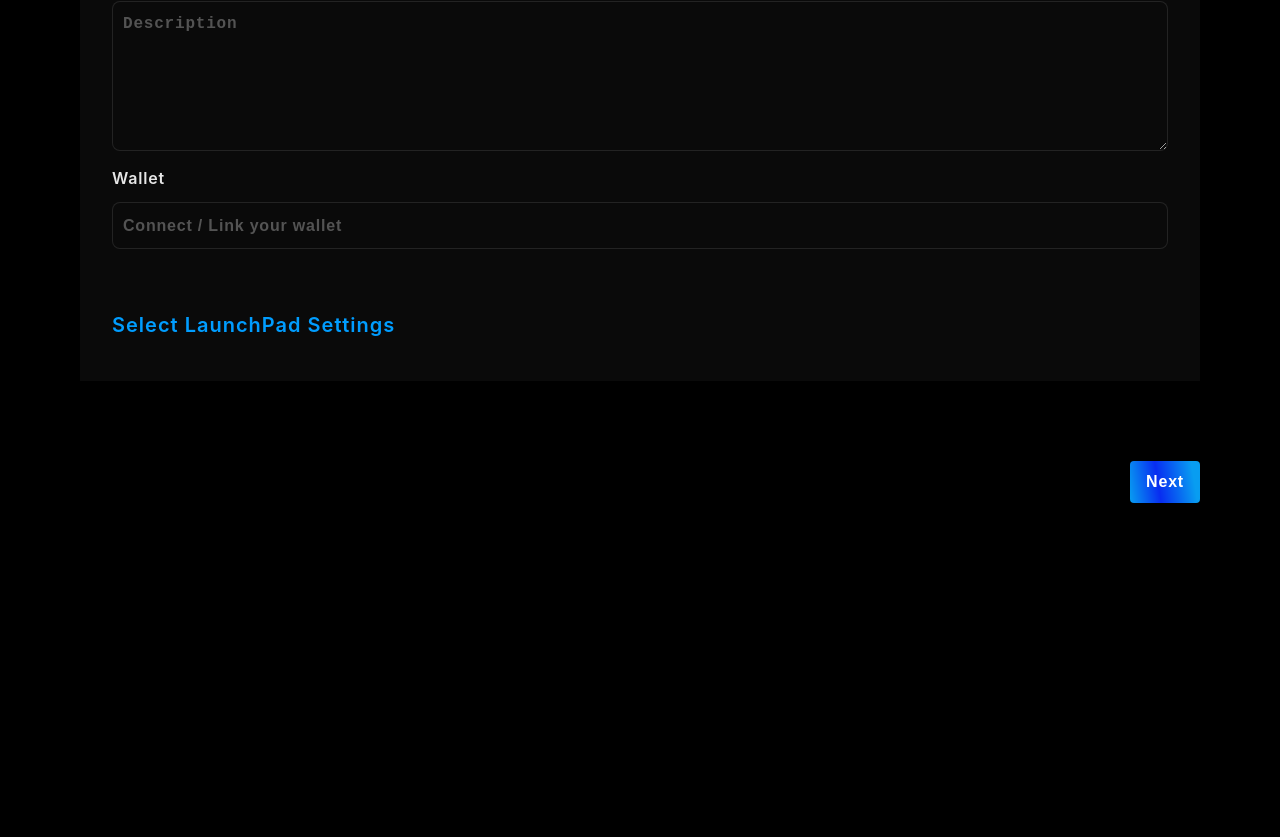
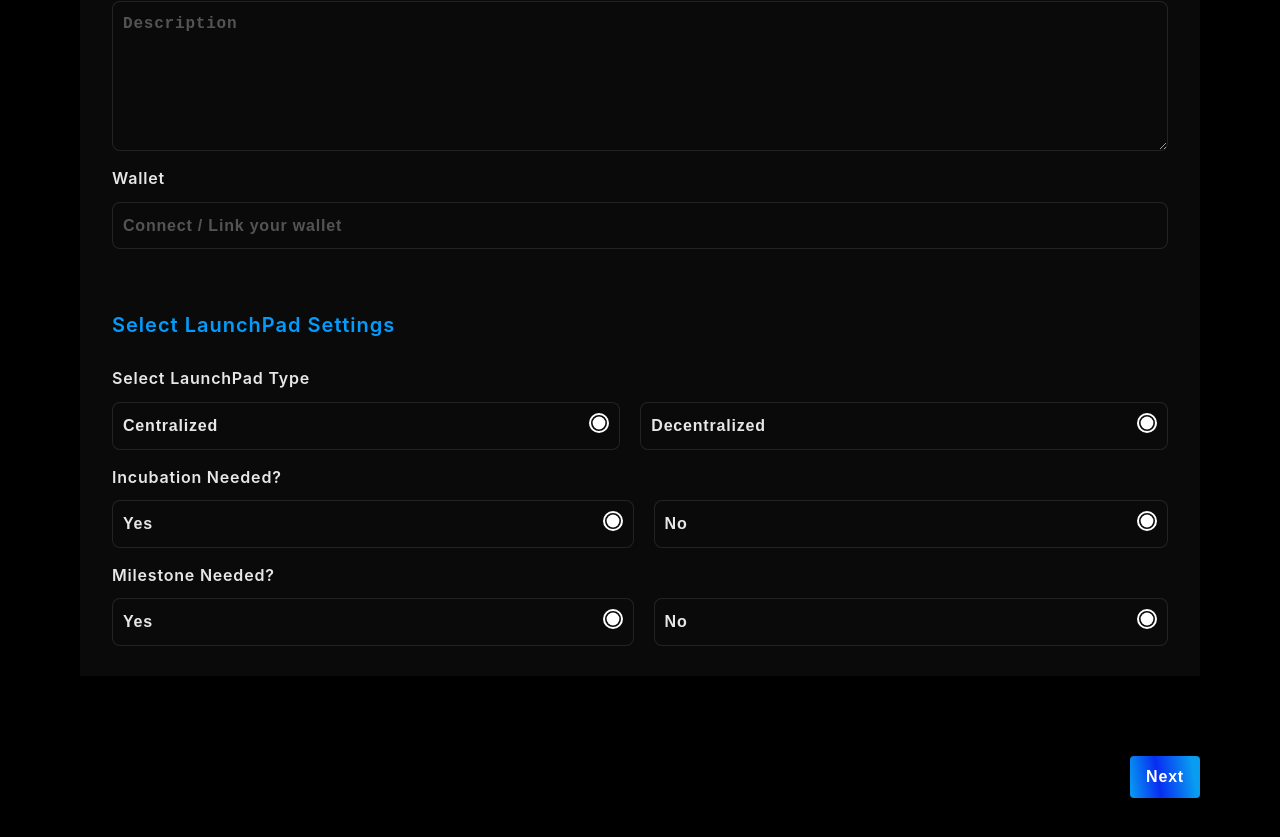
Before and after one commit to CodeXChainOfficial/CodeX-Chain, a React (Vite) app: page /launchpad in a window 1280 px wide. Shown: the part 589-1426 px from the top of the page. Before the commit the page ends 1132 px from the top, so only its background shows below. Built offline with nearby package versions, Linux system fonts and the light colour scheme.

Commit message:
Progress mark.

```diff
--- a/src/pages/launchpad/pages/create/components/ImageInput.tsx
+++ b/src/pages/launchpad/pages/create/components/ImageInput.tsx
@@ -13,21 +13,25 @@ const ImageInput = ({ name, control, rules, placeholder, label, required }: Inpu
     rules: { required, ...rules },
   });
 
-  const onChange = (e: any) => {
+  const onChange = (e: React.ChangeEvent<HTMLInputElement>) => {
+    if (!e.target.files) return;
+
     const file = e.target.files[0];
 
     setPreview(URL.createObjectURL(file));
 
-    field.onChange({ ...e, target: { ...e.target, value: { path: e.target.value, file } } });
+    // const value = file.toString();
+
+    field.onChange(e);
   };
 
   return (
     <Wrapper>
       <FieldLabel className={required ? "required" : ""}>{label || name}</FieldLabel>
       <Placeholder>{placeholder}</Placeholder>
-      <Input {...field} value={field.value.path} onChange={onChange} type="file" accept="image/*" />
+      <Input {...field} value="" onChange={onChange} type="file" accept="image/*" />
+      {preview && <Img key={preview} src={preview} alt="" />}
       {fieldState.isTouched && fieldState.error && <FieldError>{fieldState.error.message}</FieldError>}
-      {preview && <Img key={preview} src={preview} alt="" />}
     </Wrapper>
   );
 };
--- /dev/null
+++ b/src/pages/launchpad/pages/create/components/RadioInput.tsx
@@ -0,0 +1,86 @@
+import { useState } from "react";
+import styled from "@emotion/styled";
+import { useController } from "react-hook-form";
+import { FieldError, FieldLabel, FormInputStyle } from "../styles/form";
+import { InputProps } from "../types/form";
+
+type Selected = 0 | 1 | -1;
+
+const RadioInput = ({ placeholder, label, radio, required, ...rest }: InputProps) => {
+  const [selected, setSelected] = useState<Selected>(-1);
+
+  const { field, fieldState } = useController({ ...rest, rules: { required, ...rest.rules } });
+
+  if (!radio || !radio.length) return <></>;
+
+  const handleSelected = (index: Selected) => {
+    let value = radio[index as number].value;
+
+    if (index === selected && !required) {
+      value = typeof value === "boolean" ? false : "";
+      index = -1;
+    }
+
+    setSelected(index);
+    field.onChange({ target: { value } });
+  };
+
+  return (
+    <Wrapper>
+      <FieldLabel className={required ? "required" : ""}>{label || rest.name}</FieldLabel>
+
+      <Group>
+        {radio.map((item, idx) => (
+          <Item key={item.value + ""} type="button" onClick={() => handleSelected(idx as Selected)}>
+            {item.label || item.value}
+
+            <Icon color={idx === selected ? "var(--blue)" : "white"} />
+          </Item>
+        ))}
+
+        <Input {...field} />
+      </Group>
+
+      {fieldState.isTouched && fieldState.error && <FieldError>{fieldState.error.message}</FieldError>}
+    </Wrapper>
+  );
+};
+
+const Wrapper = styled.div`
+  position: relative;
+  z-index: 1;
+  display: flex;
+  flex-direction: column;
+  gap: 10px;
+`;
+
+const Group = styled.div`
+  display: flex;
+  gap: 20px;
+  align-items: center;
+`;
+
+const Item = styled.button`
+  ${FormInputStyle}
+  flex-grow:1;
+  display: flex;
+  justify-content: space-between;
+`;
+
+const Input = styled.input`
+  ${FormInputStyle}
+
+  opacity: 0;
+  visibility: hidden;
+  position: absolute;
+  z-index: -1;
+`;
+
+const Icon = ({ color = "white" }: { color?: string }) => (
+  <svg width="20" height="20" viewBox="0 0 20 20" fill="none" xmlns="http://www.w3.org/2000/svg">
+    <circle cx="10.0016" cy="10.0001" r="6.4" fill={color} />
+    <circle cx="10" cy="10" r="9" stroke={color} strokeWidth="2" />
+  </svg>
+);
+
+export default RadioInput;
--- a/src/pages/launchpad/pages/create/index.tsx
+++ b/src/pages/launchpad/pages/create/index.tsx
@@ -5,19 +5,32 @@ import { zodResolver } from "@hookform/resolvers/zod";
 import FormInput from "./components/FormInput";
 import FormTextarea from "./components/FormTextarea";
 import ImageInput from "./components/ImageInput";
+import RadioInput from "./components/RadioInput";
 
 const Schema = z.object({
-  name: z.string().min(3, "Name must contain at least 3 characters"),
-  logo: z.object({ path: z.string(), file: z.object({}) }),
+  // name: z.string().min(3, "Name must contain at least 3 characters"),
+  name: z.string().optional(),
+  logo: z.string().optional(), // will be set to the path of the file.
   description: z.string().optional(),
   wallet: z.string().optional(),
+  launchPadType: z.string().optional(),
+  incubationNeeded: z.boolean().optional(),
+  milestoneNeeded: z.boolean().optional(),
 });
 
 type FormData = z.infer<typeof Schema>;
 
 export default function CreateLaunchpad() {
   const { control, handleSubmit } = useForm<FormData>({
-    defaultValues: { name: "", wallet: "", description: "", logo: { path: "", file: undefined } },
+    defaultValues: {
+      name: "",
+      wallet: "",
+      description: "",
+      logo: "",
+      launchPadType: "",
+      incubationNeeded: false,
+      milestoneNeeded: false,
+    },
     resolver: zodResolver(Schema),
   });
 
@@ -30,7 +43,7 @@ export default function CreateLaunchpad() {
       <Section>
         <Title>LaunchPad Configurations</Title>
 
-        <FormInput name="name" control={control} placeholder="Name" required />
+        <FormInput name="name" control={control} placeholder="Name" />
         <ImageInput
           name="logo"
           control={control}
@@ -42,6 +55,34 @@ export default function CreateLaunchpad() {
 
       <Section>
         <Title>Select LaunchPad Settings</Title>
+
+        <RadioInput
+          name="launchPadType"
+          label="Select LaunchPad Type"
+          control={control}
+          radio={[
+            { value: "centralized", label: "Centralized" },
+            { value: "decentralized", label: "Decentralized" },
+          ]}
+        />
+        <RadioInput
+          name="incubationNeeded"
+          label="Incubation Needed?"
+          control={control}
+          radio={[
+            { value: true, label: "Yes" },
+            { value: false, label: "No" },
+          ]}
+        />
+        <RadioInput
+          name="milestoneNeeded"
+          label="Milestone Needed?"
+          control={control}
+          radio={[
+            { value: true, label: "Yes" },
+            { value: false, label: "No" },
+          ]}
+        />
       </Section>
 
       <Submit type="submit">Next</Submit>
--- a/src/widgets/components/Header/index.tsx
+++ b/src/widgets/components/Header/index.tsx
@@ -17,10 +17,10 @@ const HeaderElement = styled.header`
   display: flex;
   align-items: center;
   justify-content: space-between;
-  backdrop-filter: blur(8.5px);
   transition: 0.4s ease-in-out;
-  /* perspective: 800px; */
   border-bottom: 1px solid rgba(255, 255, 255, 0.1);
+  /* backdrop-filter: blur(8.5px); */
+  background-color: var(--black);
 
   & > * {
     /* border: 1px solid white; */
```
Also changed, not shown: src/pages/launchpad/pages/create/types/form.ts (+17 -0 lines).
